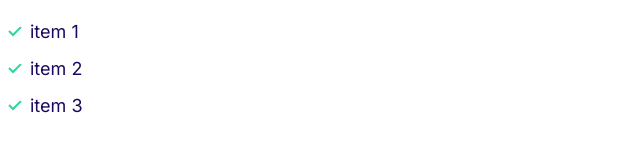
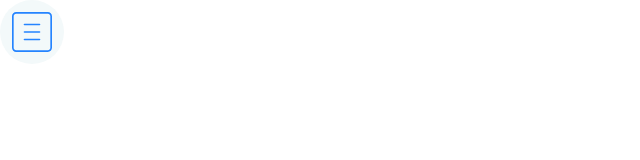
Before and after one commit to j-amiu/Moshiffy, a plain HTML site: page index.html in a window 1280 px wide. Shown: the whole page, without its empty margins (0-640 px from the left). Drawn offline with Linux system fonts and the light colour scheme.

Commit message:
Build the icon component.

```diff
--- a/css/stylesc.css
+++ b/css/styles.css
@@ -149,3 +149,24 @@ a{
         padding-left: 0;
     }
 }
+
+/* Icons */
+
+.icon{
+    width: 40px;
+    height: 40px;
+}
+
+.icon--primary{
+    fill: var(--color-primary);
+}
+
+.icon-container{
+    align-items: center;
+    background: #f3f9fa;
+    border-radius: 100%;
+    display: inline-flex;
+    height: 64px;
+    justify-content: center;
+    width: 64px;
+}
--- a/index.html
+++ b/index.html
@@ -12,13 +12,13 @@
       rel="stylesheet"
     />
     <link rel="stylesheet" href="css/normalize.css" />
-    <link rel="stylesheet" href="css/stylesc.css" />
+    <link rel="stylesheet" href="css/styles.css" />
   </head>
   <body>
-    <ul class="list list--tick">
-      <li class="list__item">item 1</li>
-      <li class="list__item">item 2</li>
-      <li class="list__item">item 3</li>
-    </ul>
+    <span class="icon-container">
+      <svg class="icon icon--primary">
+        <use xlink:href="images/sprite.svg#menu"></use>
+      </svg>
+    </span>
   </body>
 </html>
```
Also changed, not shown: components/icons.html (added, +5 -0 lines), images/sprite.svg (added).
